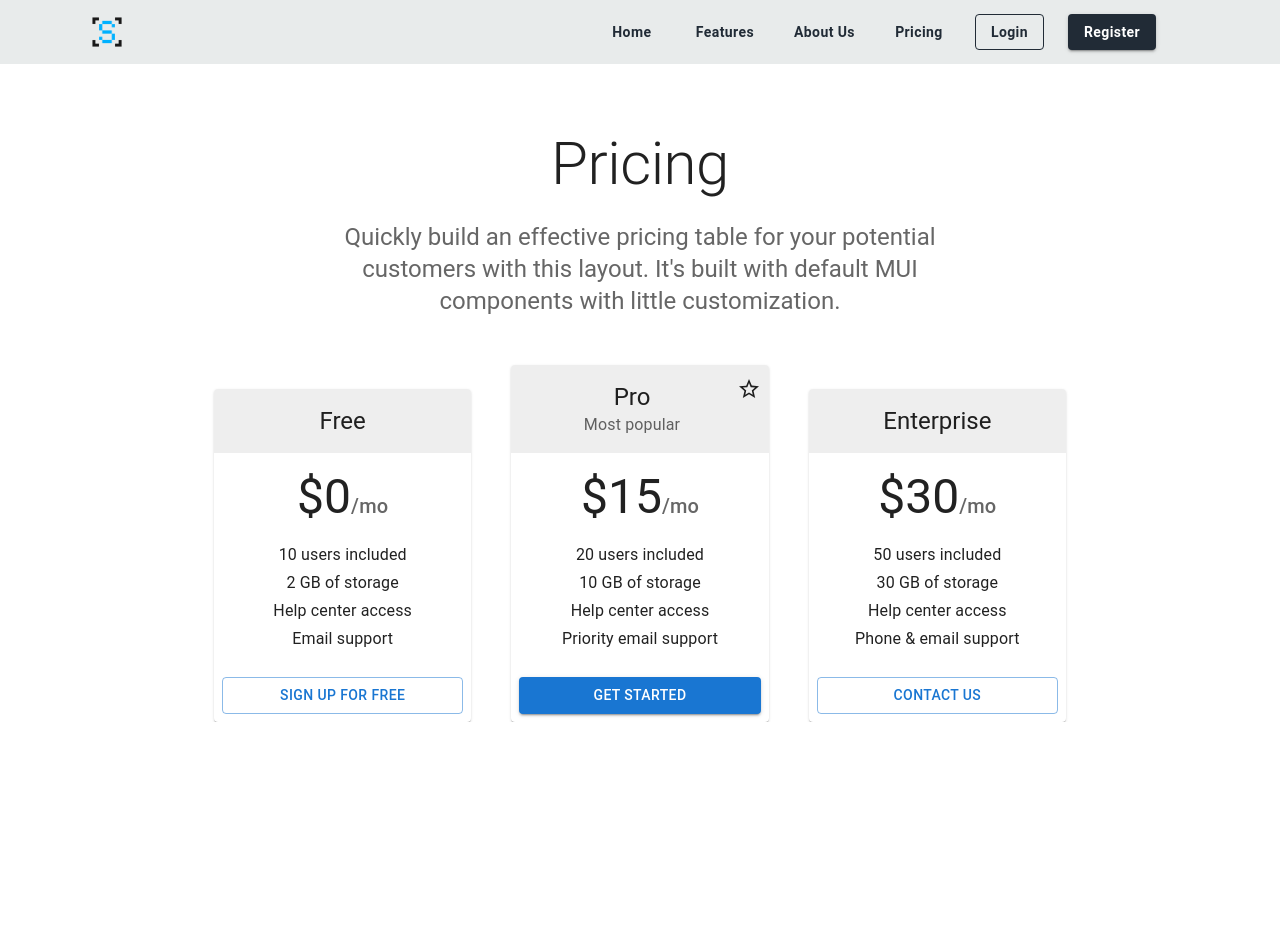
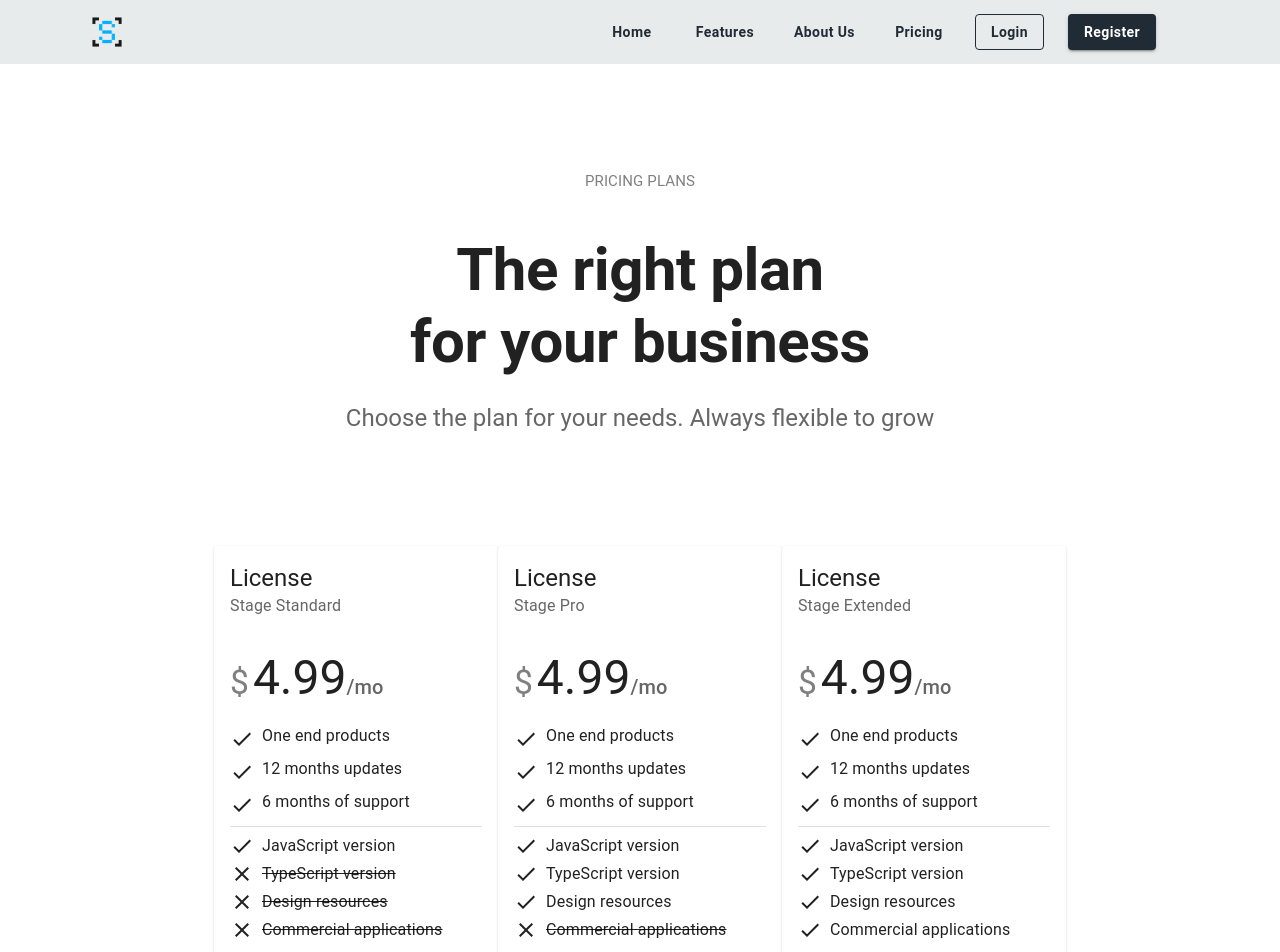
Before and after one commit to DityaIlhami28/stageholder-portal, a Next.js app: page /pricing in a window 1280 px wide. Shown: the top 952 px of the page. Before the commit the page ends 800 px from the top, so only its background shows below. Built offline with nearby package versions, Linux system fonts and the light colour scheme.

Commit message:
Styling: landingPage Pricing

```diff
--- a/src/components/landingPagePrice.tsx
+++ b/src/components/landingPagePrice.tsx
@@ -10,136 +10,209 @@ import CardContent from '@mui/material/CardContent';
 import CardHeader from '@mui/material/CardHeader';
 import CssBaseline from '@mui/material/CssBaseline';
 import Grid from '@mui/material/Grid';
-import StarIcon from '@mui/icons-material/StarBorder';
 import Typography from '@mui/material/Typography';
 import GlobalStyles from '@mui/material/GlobalStyles';
 import Container from '@mui/material/Container';
+import CheckIcon from '@mui/icons-material/Check';
+import CloseIcon from '@mui/icons-material/Close';
+import { Divider } from '@mui/material';
 
 const tiers = [
   {
-    title: 'Free',
-    price: '0',
+    title: 'License',
+    subheader: 'Stage Standard',
+    price: '4.99',
     description: [
-      '10 users included',
-      '2 GB of storage',
-      'Help center access',
-      'Email support',
+      'One end products',
+      '12 months updates',
+      '6 months of support',
     ],
-    buttonText: 'Sign up for free',
-    buttonVariant: 'outlined',
+    subDescription: [
+      'JavaScript version',
+      'TypeScript version',
+      'Design resources',
+      'Commercial applications'
+    ],
+    buttonText: 'Learn More >',
   },
   {
-    title: 'Pro',
-    subheader: 'Most popular',
-    price: '15',
+    title: 'License',
+    subheader: 'Stage Pro',
+    price: '4.99',
     description: [
-      '20 users included',
-      '10 GB of storage',
-      'Help center access',
-      'Priority email support',
+      'One end products',
+      '12 months updates',
+      '6 months of support',
     ],
-    buttonText: 'Get started',
-    buttonVariant: 'contained',
+    subDescription: [
+      'JavaScript version',
+      'TypeScript version',
+      'Design resources',
+      'Commercial applications'
+    ],
+    buttonText: 'Learn More >',
   },
   {
-    title: 'Enterprise',
-    price: '30',
+    title: 'License',
+    subheader: 'Stage Extended',
+    price: '4.99',
     description: [
-      '50 users included',
-      '30 GB of storage',
-      'Help center access',
-      'Phone & email support',
+      'One end products',
+      '12 months updates',
+      '6 months of support',
     ],
-    buttonText: 'Contact us',
-    buttonVariant: 'outlined',
+    subDescription: [
+      'JavaScript version',
+      'TypeScript version',
+      'Design resources',
+      'Commercial applications'
+    ],
+    buttonText: 'Learn More >',
   },
 ];
 
 const defaultTheme = createTheme();
 
 export default function Pricing() {
+  const renderSubDescription = (tier) => {
+    return tier.subDescription.map((subdsc) => {
+      let isStriked = false;
+      let showIcon = <CheckIcon />;
+
+      if (tier.subheader === 'Stage Standard' && ['TypeScript version', 'Design resources', 'Commercial applications'].includes(subdsc)) {
+        isStriked = true;
+        showIcon = <CloseIcon />;
+      } else if (tier.subheader === 'Stage Pro' && ['Commercial applications'].includes(subdsc)) {
+        isStriked = true;
+        showIcon = <CloseIcon />;
+      }
+
+      return (
+        <li key={subdsc} style={{ display: 'flex', alignItems: 'center' }}>
+          {showIcon}
+          <Typography
+            component="span"
+            variant="subtitle1"
+            style={{ marginBottom: 5, marginLeft: '8px', textDecoration: isStriked ? 'line-through' : 'none' }}
+          >
+            {subdsc}
+          </Typography>
+        </li>
+      );
+    });
+  };
+
   return (
     <ThemeProvider theme={defaultTheme}>
       <GlobalStyles styles={{ ul: { margin: 0, padding: 0, listStyle: 'none' } }} />
       <CssBaseline />
       {/* Hero unit */}
-      <Container disableGutters maxWidth="sm" component="main" sx={{ pt: 8, pb: 6 }}>
+      <Container disableGutters maxWidth="sm" component="main" sx={{ mt: 5, pt: 8, pb: 6 }}>
+        <Typography
+          fontSize={15}
+          variant='subtitle1'
+          align='center'
+          color='grey'>
+          PRICING PLANS
+        </Typography>
         <Typography
           component="h1"
           variant="h2"
           align="center"
           color="text.primary"
           gutterBottom
+          fontWeight='bold'
+          sx={{ mt: 5, mb: 3 }}
         >
-          Pricing
+          The right plan <br /> for your business
         </Typography>
         <Typography variant="h5" align="center" color="text.secondary" component="p">
-          Quickly build an effective pricing table for your potential customers with
-          this layout. It&apos;s built with default MUI components with little
-          customization.
+          Choose the plan for your needs. Always flexible to grow
         </Typography>
       </Container>
       {/* End hero unit */}
-      <Container maxWidth="md" component="main">
-        <Grid container spacing={5} alignItems="flex-end">
+      <Container maxWidth="md" component="main" sx={{ outline: 'grey', mt: 8 }}>
+        <Grid container outline='grey' >
           {tiers.map((tier) => (
             // Enterprise card is full width at sm breakpoint
             <Grid
               item
               key={tier.title}
               xs={12}
-              sm={tier.title === 'Enterprise' ? 12 : 6}
+              sm={6}
               md={4}
             >
               <Card>
                 <CardHeader
                   title={tier.title}
                   subheader={tier.subheader}
-                  titleTypographyProps={{ align: 'center' }}
-                  action={tier.title === 'Pro' ? <StarIcon /> : null}
-                  subheaderTypographyProps={{
-                    align: 'center',
-                  }}
-                  sx={{
-                    backgroundColor: (theme) =>
-                      theme.palette.mode === 'light'
-                        ? theme.palette.grey[200]
-                        : theme.palette.grey[700],
-                  }}
                 />
                 <CardContent>
                   <Box
                     sx={{
                       display: 'flex',
-                      justifyContent: 'center',
                       alignItems: 'baseline',
                       mb: 2,
                     }}
                   >
                     <Typography component="h2" variant="h3" color="text.primary">
-                      ${tier.price}
+                      <Box component="span" sx={{ color: 'gray', fontSize: '0.7em', mr: 0.5 }}>
+                        $
+                      </Box>
+                      {tier.price}
                     </Typography>
                     <Typography variant="h6" color="text.secondary">
                       /mo
                     </Typography>
                   </Box>
-                  <ul>
+                  <ul style={{ listStyleType: 'none', marginBottom: 5 }}>
                     {tier.description.map((line) => (
-                      <Typography
-                        component="li"
-                        variant="subtitle1"
-                        align="center"
-                        key={line}
-                      >
-                        {line}
-                      </Typography>
+                      <li key={line} style={{ display: 'flex', alignItems: 'center' }}>
+                        <CheckIcon />
+                        <Typography component="span" variant="subtitle1" style={{ marginBottom: 5, marginLeft: '8px' }}>
+                          {line}
+                        </Typography>
+                      </li>
                     ))}
                   </ul>
+                  <Divider />
+                  {tier.subDescription && (
+                    <ul style={{ listStyleType: 'none', marginTop: 5 }}>
+                      {tier.subDescription.map((subDesc) => {
+                        let isCrossedOut = false;
+                        let icon = <CheckIcon />;
+                        let textStyle = {};
+
+                        if (tier.subheader === 'Stage Standard') {
+                          if (['TypeScript version', 'Design resources', 'Commercial applications'].includes(subDesc)) {
+                            isCrossedOut = true;
+                            icon = <CloseIcon />;
+                            textStyle = { textDecoration: 'line-through' };
+                          }
+                        } else if (tier.subheader === 'Stage Pro') {
+                          if (subDesc === 'Commercial applications') {
+                            isCrossedOut = true;
+                            icon = <CloseIcon />;
+                            textStyle = { textDecoration: 'line-through' };
+                          }
+                        }
+
+                        return (
+                          <li key={subDesc} style={{ display: 'flex', alignItems: 'center' }}>
+                            {icon}
+                            <Typography component="span" variant="subtitle1" style={{ marginLeft: '8px', ...textStyle }}>
+                              {subDesc}
+                            </Typography>
+                          </li>
+                        );
+                      })}
+                    </ul>
+                  )}
                 </CardContent>
                 <CardActions>
                   <Button
                     fullWidth
-                    variant={tier.buttonVariant as 'outlined' | 'contained'}
+                    sx={{ fontSize: 10, fontWeight: 'bold', textAlign: 'end', justifyContent: 'flex-end', color: 'Black' }}
                   >
                     {tier.buttonText}
                   </Button>
@@ -149,9 +222,6 @@ export default function Pricing() {
           ))}
         </Grid>
       </Container>
-      {/* Footer */}
-
-      {/* End footer */}
     </ThemeProvider>
   );
 }
```
